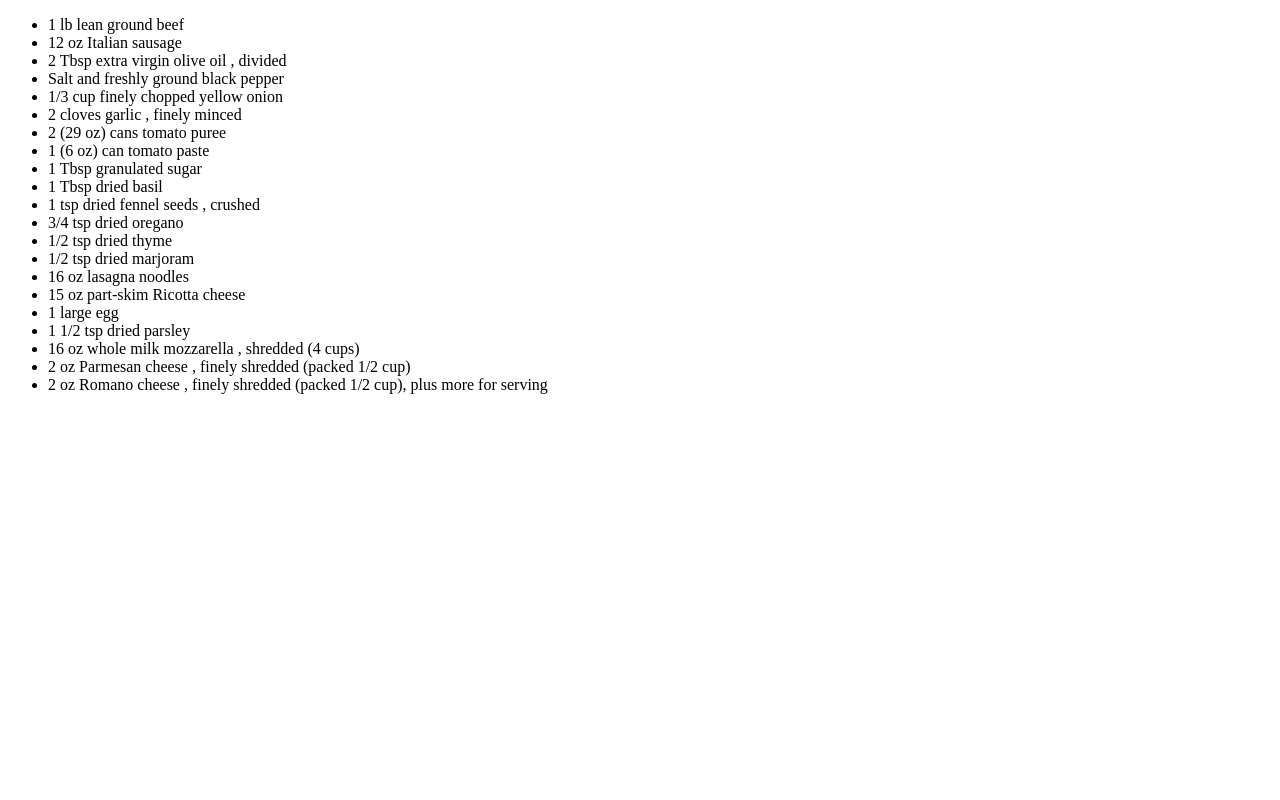
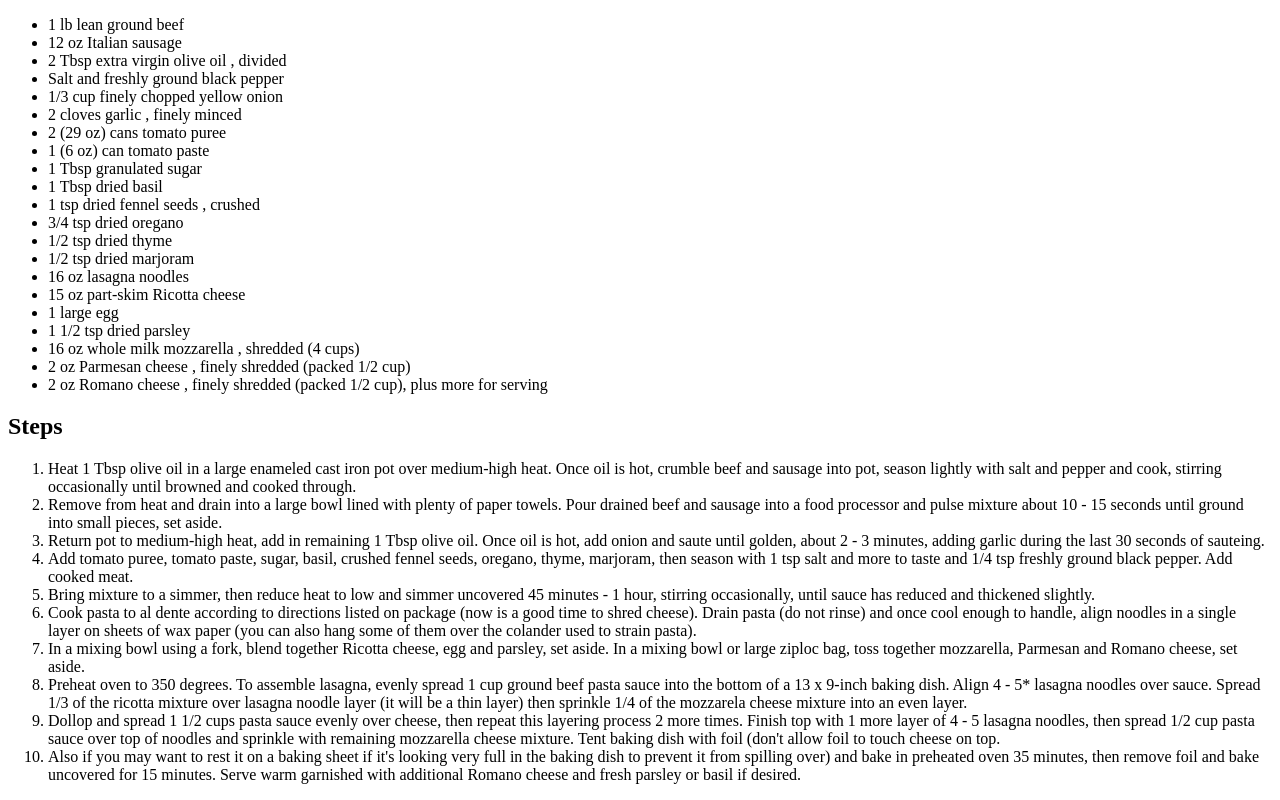
Before and after one commit to aldovizcarra/odin-recipes, a plain HTML site: page recipes/lasagna.html in a window 1280 px wide. Shown: the part 520-1320 px from the top of the page. Before the commit the page ends 930 px from the top, so only its background shows below. Drawn offline with Linux system fonts and the light colour scheme.

Commit message:
Add steps heading and ordered list of steps

```diff
--- a/recipes/lasagna.html
+++ b/recipes/lasagna.html
@@ -42,6 +42,48 @@
         </li>
     </ul>
 
+    <h2>Steps</h2>
+    <ol>
+        <li>Heat 1 Tbsp olive oil in a large enameled cast iron pot over medium-high heat. Once oil is hot, crumble beef
+            and sausage into pot, season lightly with salt and pepper and cook, stirring occasionally until browned and
+            cooked through.
+        </li>
+        <li>Remove from heat and drain into a large bowl lined with plenty of paper towels. Pour drained beef and
+            sausage into a food processor and pulse mixture about 10 - 15 seconds until ground into small pieces, set
+            aside.
+        </li>
+        <li>Return pot to medium-high heat, add in remaining 1 Tbsp olive oil. Once oil is hot, add onion and saute
+            until golden, about 2 - 3 minutes, adding garlic during the last 30 seconds of sauteing.
+        </li>
+        <li>Add tomato puree, tomato paste, sugar, basil, crushed fennel seeds, oregano, thyme, marjoram, then season
+            with 1 tsp salt and more to taste and 1/4 tsp freshly ground black pepper. Add cooked meat.
+        </li>
+        <li>Bring mixture to a simmer, then reduce heat to low and simmer uncovered 45 minutes - 1 hour, stirring
+            occasionally, until sauce has reduced and thickened slightly.
+        </li>
+        <li>Cook pasta to al dente according to directions listed on package (now is a good time to shred cheese). Drain
+            pasta (do not rinse) and once cool enough to handle, align noodles in a single layer on sheets of wax paper
+            (you can also hang some of them over the colander used to strain pasta).
+        </li>
+        <li> In a mixing bowl using a fork, blend together Ricotta cheese, egg and parsley, set aside. In a mixing bowl
+            or large ziploc bag, toss together mozzarella, Parmesan and Romano cheese, set aside.
+        </li>
+        <li>Preheat oven to 350 degrees. To assemble lasagna, evenly spread 1 cup ground beef pasta sauce into the
+            bottom of a 13 x 9-inch baking dish. Align 4 - 5* lasagna noodles over sauce. Spread 1/3 of the ricotta
+            mixture over lasagna noodle layer (it will be a thin layer) then sprinkle 1/4 of the mozzarela cheese
+            mixture into an even layer.
+        </li>
+        <li>Dollop and spread 1 1/2 cups pasta sauce evenly over cheese, then repeat this layering process 2 more times.
+            Finish top with 1 more layer of 4 - 5 lasagna noodles, then spread 1/2 cup pasta sauce over top of noodles
+            and sprinkle with remaining mozzarella cheese mixture. Tent baking dish with foil (don't allow foil to touch
+            cheese on top.
+        </li>
+        <li>Also if you may want to rest it on a baking sheet if it's looking very full in the baking dish to prevent it
+            from spilling over) and bake in preheated oven 35 minutes, then remove foil and bake uncovered for 15
+            minutes. Serve warm garnished with additional Romano cheese and fresh parsley or basil if desired.
+        </li>
+    </ol>
+
 
 </body>
 
```
